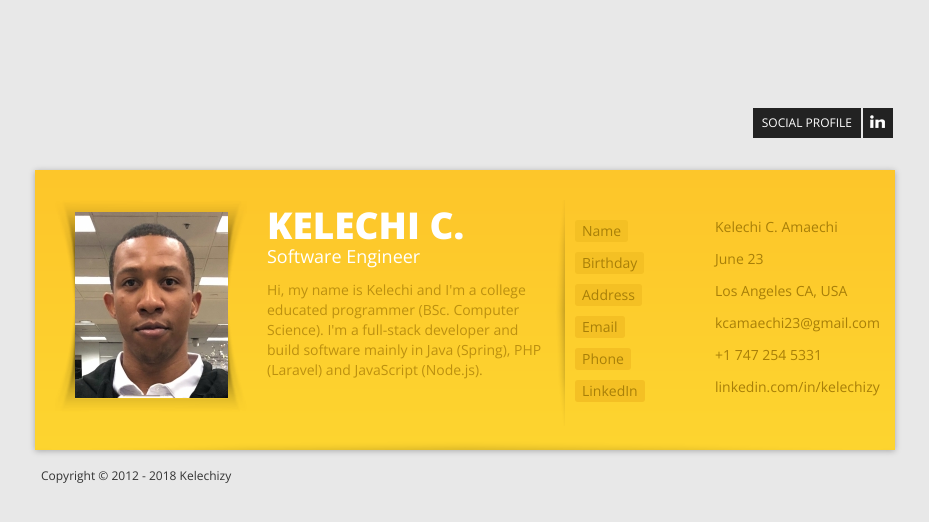
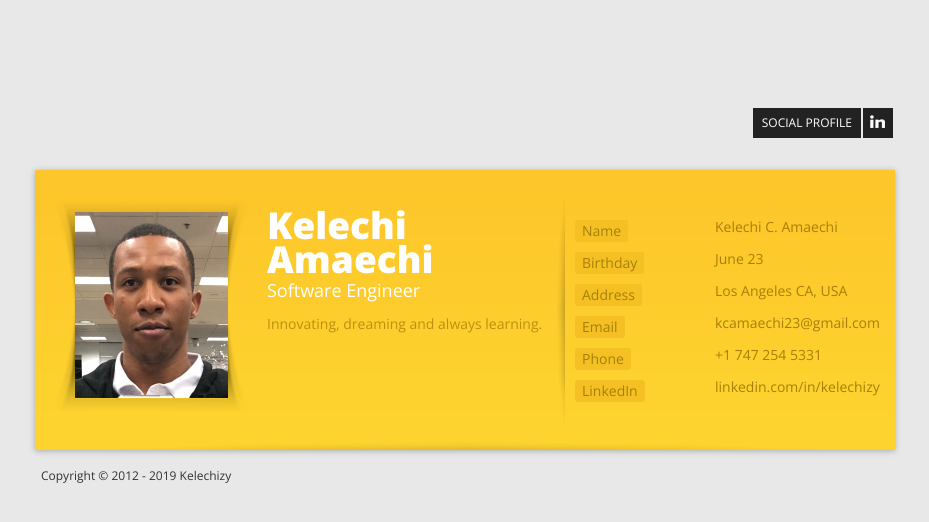
Before and after one commit to kelechizy/kelechizy, a plain HTML site: page index.html in a window 1280 px wide. Shown: the whole page, without its empty margins (175-1104 px from the left). Drawn offline with nearby package versions, Linux system fonts and the light colour scheme.

Commit message:
Update page content

```diff
--- a/index.html
+++ b/index.html
@@ -44,10 +44,11 @@
                 <div id="profile">
                  	<!-- About section -->
                 	<div class="about">
-                    	<div class="photo-inner"><img src="images/photo.jpg" height="186" width="153" /></div>
-                        <h1>KELECHI C. </h1>
+                    	    <div class="photo-inner"><img src="images/photo.jpg" height="186" width="153" />
+			</div>
+                        <h1>Kelechi Amaechi </h1>
                         <h3>Software Engineer</h3>
-                        <p>Hi, my name is Kelechi and I'm a college educated programmer (BSc. Computer Science). I'm a full-stack developer and build software mainly in Java (Spring), PHP (Laravel) and JavaScript (Node.js).</p>
+                        <p>Innovating, dreaming and always learning.</p>
                     </div>
                     <!-- /About section -->
                     <!-- Personal info section -->
@@ -67,7 +68,7 @@
             <!-- Footer -->
 		<div class="footer">
                 <div class="copyright">
-                    Copyright © 2012 - 2018 Kelechizy
+                    Copyright © 2012 - 2019 Kelechizy
                 </div>
             </div>
             <!-- /Footer -->
```
Lines whose indentation alone changed are shown as unchanged.
